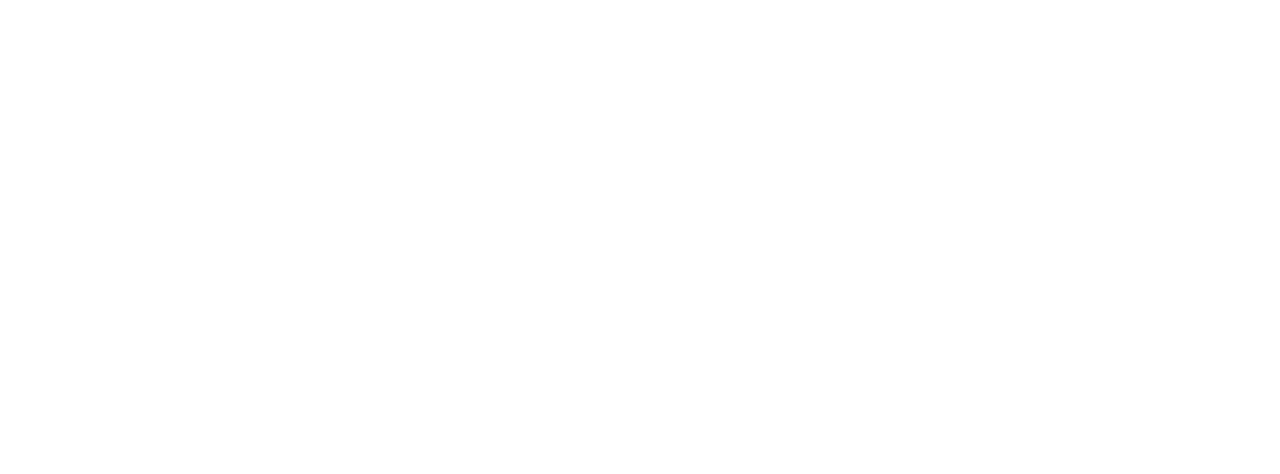
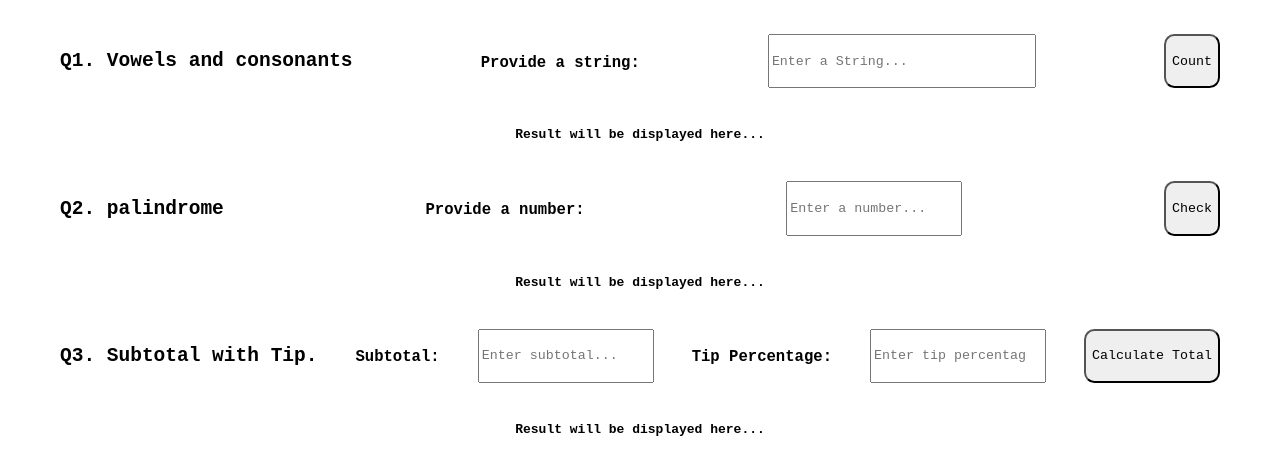
Before and after one commit to Dinakar-Cheruku/WSD_Assignment2, a plain HTML site: page index.html in a window 1280 px wide. Drawn offline with Linux system fonts and the light colour scheme.

Commit message:
template and styles along with js functions

```diff
--- a/index.html
+++ b/index.html
@@ -8,6 +8,66 @@
 </head>
 <body>
 
+    <!-- 1- Create a website where you ask the user to enter a string and display how many vowels and consonants the string contains.
+
+You need a index.html, style.css ( if you put any css ), and index.js where you will have your count function.
+
+please notice you need to display your answer. -->
+<div class="container">
+    <div class="one">
+        <h2>Q1. Vowels and consonants</h2>
+        <label class="label" for="string">Provide a string: </label>
+        <input id="text" type="text" placeholder="Enter a String...">
+        <button id="strButton" class="button" onclick="count()">Count</button>
+    </div>
+    <div id="result1" class="result" ><p>Result will be displayed here...</p></div>
+</div>
+
+
+
+
+<!-- 2- Create a website where you ask the user to enter a series of numbers and print if its a palindrome or not.
+
+You need a index.html, style.css ( if you put any css ), and index.js where you will have your palindrome function.
+
+please notice, you are not allow to use jQuery for this assignment. -->
+
+ <div class="container">
+    <div class="one">
+        <h2>Q2. palindrome</h2>
+        <label class="label">Provide a number: </label>
+        <input id="number" type="number" placeholder="Enter a number...">
+        <button id="PButton" class="button" onclick="palindrome()">Check</button>
+    </div>
+    <div id="result2" class="result"><p>Result will be displayed here...</p></div>
+ </div>
+
+
+
+<!-- 3- Create a website where you ask the user what is the subtotal of the bill, percentage of tip they would like to give to the waiters and display the total amount to be paid including the tip.
+
+You need a index.html, style.css ( if you put any css ), and index.js where you will have your calculation function.
+
+please notice, you are not allow to use jQuery for this assignment. -->
+
+<div class="container">
+    <div class="one">
+        <h2>Q3. Subtotal with Tip. </h2>
+        <label for="subtotal">Subtotal:</label>
+        <input type="number" id="subtotal" placeholder="Enter subtotal...">
+        <label for="tipPercentage">Tip Percentage:</label>
+        <input type="number" id="tipPercentage" placeholder="Enter tip percentage...">
+        <button id="Tbutton" class="button" onclick="calcTotal()">Calculate Total</button>
+    </div>
+    <div id="result3" class="result"><p>Result will be displayed here...</p></div>
+ </div>
+
+
+
+<!-- you can have one index.html, style.css and index.js for all three questions if you know how to do it.
+
+Please submit all the files in order ( by folder ) in a zip file. Provide your github repo link and github URL.
+     -->
 
 
 
--- a/index.js
+++ b/index.js
@@ -0,0 +1,44 @@
+function count() {
+    var text = document.getElementById("text").value.toLowerCase();
+    const vowels = "aeiou";
+    let vc = 0;
+    let cc = 0;
+
+    for (var i=0; i<text.length; i++){
+        if(vowels.includes(text[i])) vc++;
+        else if(text[i]==" ") continue;
+        else cc++;
+
+    }
+    const result = document.getElementById("result1");
+    result.innerHTML = "vowels = "+vc+" ,consonents = "+cc;
+}
+
+function palindrome() {
+    const numinput = document.getElementById("number").value;
+    const num = numinput.toString();
+    const rev = num.split('').reverse().join('');
+    if (num == rev){
+        document.getElementById("result2").innerHTML="<p>Yes!, the given number is a palindrome.</p>";
+    }
+    else {
+        document.getElementById("result2").innerHTML="<p>NO!, the given number is not a palindrome. try again.</p>";
+    }
+}
+
+function calcTotal() {
+    const subtotal = parseFloat(document.getElementById("subtotal").value);
+    const tipPercentage = parseFloat(document.getElementById("tipPercentage").value);
+
+    if (isNaN(subtotal) || isNaN(tipPercentage)) {
+        document.getElementById("result3").innerHTML = "<p>Please enter valid numbers.</p>";
+        return;
+    }
+
+    const tipAmount = subtotal * (tipPercentage / 100);
+    const totalAmount = subtotal + tipAmount;
+
+    document.getElementById("result3").innerHTML = `
+        <p>Tip Amount: $${tipAmount.toFixed(2)}</p>
+        <p>Total Amount to be Paid: $${totalAmount.toFixed(2)}</p>`;
+}
--- a/style.css
+++ b/style.css
@@ -0,0 +1,52 @@
+* {
+    width: auto;
+    font-family: monospace;
+}
+
+.one{
+    padding: 2rem 4rem;
+    display: flex;
+    flex-direction: row;
+    justify-content: space-between;
+}
+
+h2{
+    font-family: monospace;
+}
+
+label{
+    padding-top: 1.5rem;
+    text-align: center;
+    font-weight: 700;
+    font-size: larger;
+}
+
+input{
+    font-family: monospace;
+
+}
+#text{
+    width: 20rem;
+}
+.button{
+    color: black;
+    font-family: monospace;
+    width: auto;
+    height: auto;
+    border: 0.2rem dashed solid black;
+    border-radius: 0.8rem;
+    cursor: pointer;
+}
+.button:hover {
+    background-color: lightgray;
+    transition: 0.8s;
+}
+
+
+.result{
+    display: flex;
+    justify-content: center;
+    font-family: monospace;
+    font-weight: 800;
+    font-size: 1rem;
+}
```
